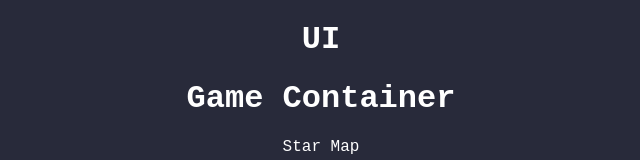
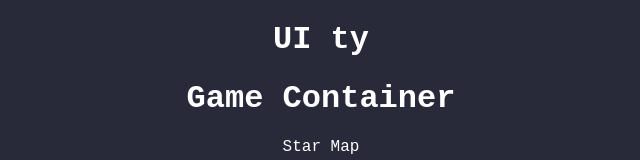
Before and after one commit to tcloma/Cosmo-Quizzer-FIS, a React (Create React App) app: page / in a window 1280 px wide. Shown: the top 160 px of the page, without its empty margins (319-959 px from the left). Built offline with nearby package versions, Linux system fonts and the light colour scheme; the HTML template or start-up script is replaced by a standard one.

Commit message:
git test

```diff
--- a/src/Components/UI.js
+++ b/src/Components/UI.js
@@ -1,7 +1,7 @@
 const UI = () => {
   return(
     <div>
-      <h1> UI </h1>
+      <h1> UI ty</h1>
     </div>
   )
 }
```
Also changed, not shown: 1 other file (tests, documents, lock files or other folders).
